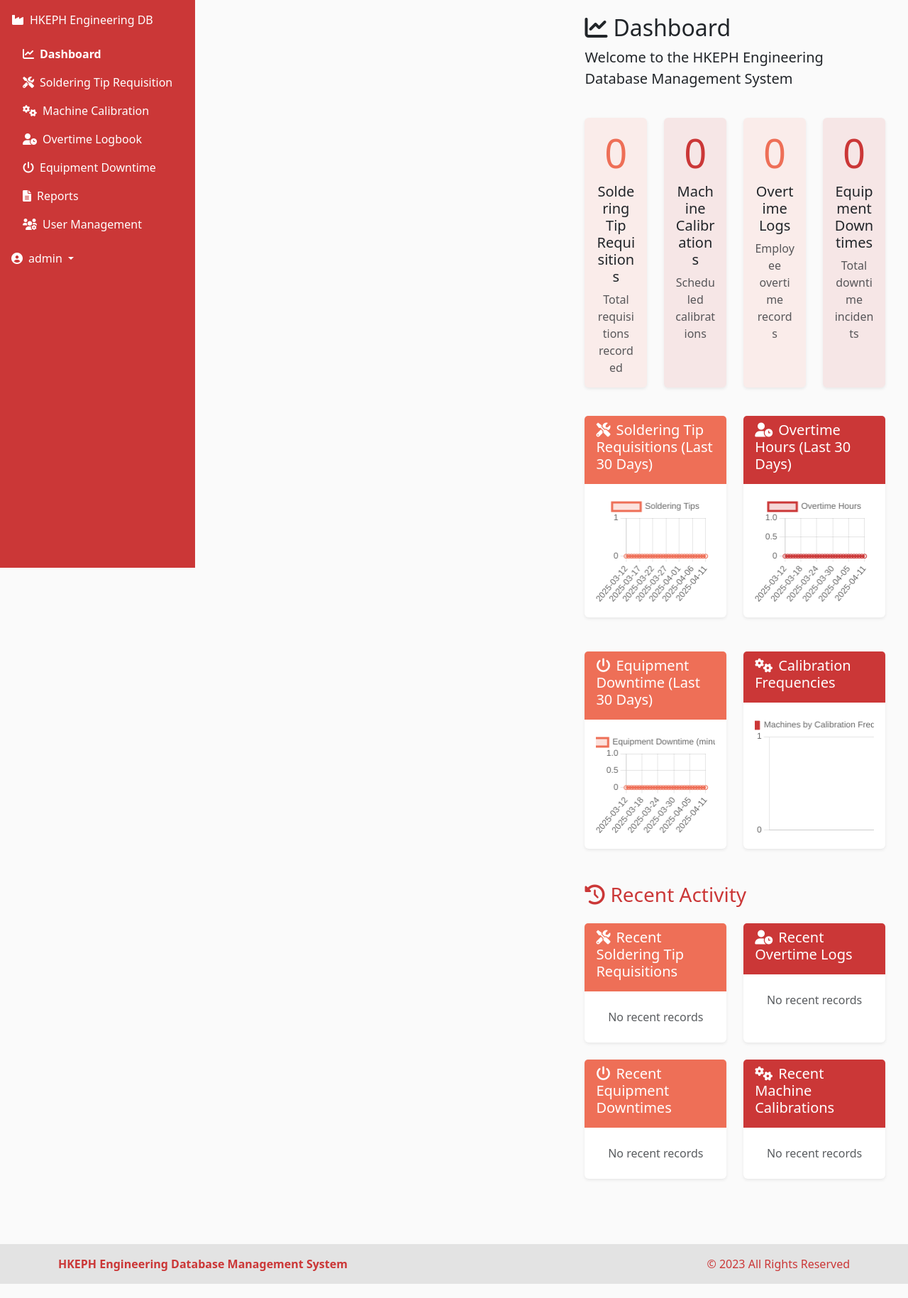
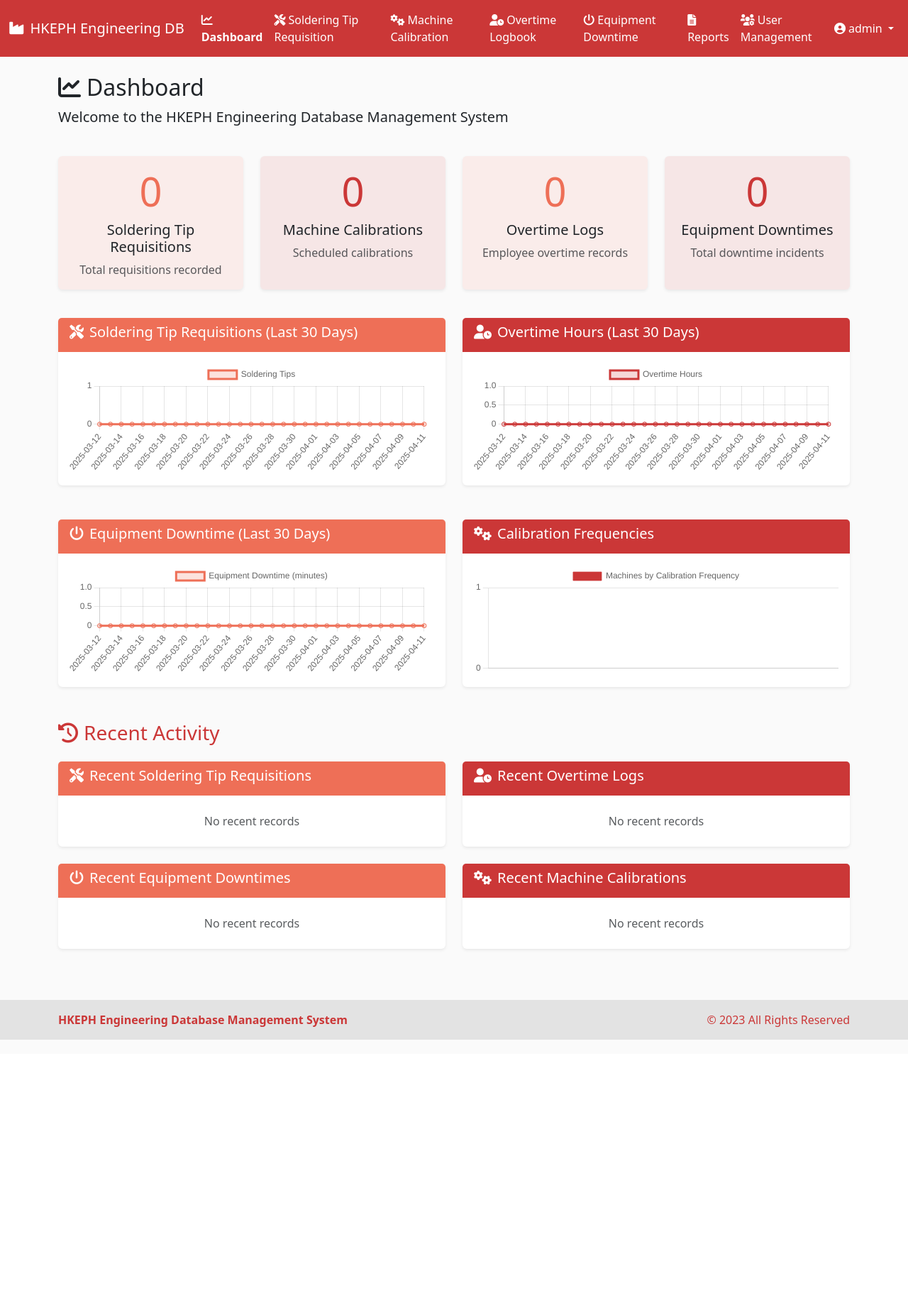
Before and after one commit to Lenardogs/UserManagementDashboard, a Flask app: page / in a window 1280 px wide. Shown: the whole page at 71% size. After the commit the page ends 1465 px from the top, so only its background shows below. Run offline with Flask 3, Linux system fonts and the light colour scheme; a user stored in the database is signed in; data that the repository does not hold is empty; some libraries are stand-ins or nearby versions.

Commit message:
Restored to '5a1cd6485e0b7a86b7dea517ac25a1f635c0040d'
Replit-Restored-To: 5a1cd6485e0b7a86b7dea517ac25a1f635c0040d

```diff
--- a/templates/base.html
+++ b/templates/base.html
@@ -19,66 +19,70 @@
     </style>
 </head>
 <body>
-    <!-- Side Navigation -->
-    <div class="d-flex">
-        {% if current_user.is_authenticated %}
-        <nav class="sidebar" style="background-color: var(--accent-secondary); min-width: 250px; min-height: 100vh; position: fixed;">
-            <div class="py-3 px-3">
+    <!-- Navbar -->
+    <nav class="navbar navbar-expand-lg" style="background-color: var(--accent-secondary); color: white;">
+        <div class="container-fluid">
             <a class="navbar-brand text-white" href="{{ url_for('dashboard') }}">
                 <i class="fas fa-industry me-2"></i>HKEPH Engineering DB
             </a>
-            </div>
-            <ul class="nav flex-column px-3">
+            <button class="navbar-toggler" type="button" data-bs-toggle="collapse" data-bs-target="#navbarNav" aria-controls="navbarNav" aria-expanded="false" aria-label="Toggle navigation">
+                <span class="navbar-toggler-icon"></span>
+            </button>
+            <div class="collapse navbar-collapse" id="navbarNav">
+                {% if current_user.is_authenticated %}
+                <ul class="navbar-nav">
                     <li class="nav-item">
                         <a class="nav-link text-white {% if request.path == url_for('dashboard') %}active fw-bold{% endif %}" href="{{ url_for('dashboard') }}">
-                        <i class="fas fa-chart-line me-2"></i>Dashboard
+                            <i class="fas fa-chart-line me-1"></i>Dashboard
                         </a>
                     </li>
                     <li class="nav-item">
                         <a class="nav-link text-white {% if request.path == url_for('soldering_tips') %}active fw-bold{% endif %}" href="{{ url_for('soldering_tips') }}">
-                        <i class="fas fa-tools me-2"></i>Soldering Tip Requisition
+                            <i class="fas fa-tools me-1"></i>Soldering Tip Requisition
                         </a>
                     </li>
                     <li class="nav-item">
                         <a class="nav-link text-white {% if request.path == url_for('machine_calibrations') %}active fw-bold{% endif %}" href="{{ url_for('machine_calibrations') }}">
-                        <i class="fas fa-cogs me-2"></i>Machine Calibration
+                            <i class="fas fa-cogs me-1"></i>Machine Calibration
                         </a>
                     </li>
                     <li class="nav-item">
                         <a class="nav-link text-white {% if request.path == url_for('overtime_logbook') %}active fw-bold{% endif %}" href="{{ url_for('overtime_logbook') }}">
-                        <i class="fas fa-user-clock me-2"></i>Overtime Logbook
+                            <i class="fas fa-user-clock me-1"></i>Overtime Logbook
                         </a>
                     </li>
                     <li class="nav-item">
                         <a class="nav-link text-white {% if request.path == url_for('equipment_downtime') %}active fw-bold{% endif %}" href="{{ url_for('equipment_downtime') }}">
-                        <i class="fas fa-power-off me-2"></i>Equipment Downtime
+                            <i class="fas fa-power-off me-1"></i>Equipment Downtime
                         </a>
                     </li>
                     <li class="nav-item">
                         <a class="nav-link text-white {% if request.path == url_for('reports') %}active fw-bold{% endif %}" href="{{ url_for('reports') }}">
-                        <i class="fas fa-file-alt me-2"></i>Reports
+                            <i class="fas fa-file-alt me-1"></i>Reports
                         </a>
                     </li>
                     {% if current_user.is_admin %}
                     <li class="nav-item">
                         <a class="nav-link text-white {% if request.path == url_for('user_management') %}active fw-bold{% endif %}" href="{{ url_for('user_management') }}">
-                        <i class="fas fa-users-cog me-2"></i>User Management
+                            <i class="fas fa-users-cog me-1"></i>User Management
                         </a>
                     </li>
                     {% endif %}
                 </ul>
-            <div class="mt-auto px-3 py-3">
-                <div class="dropdown">
+                <ul class="navbar-nav ms-auto">
+                    <li class="nav-item dropdown">
                         <a class="nav-link dropdown-toggle text-white" href="#" id="navbarDropdown" role="button" data-bs-toggle="dropdown" aria-expanded="false">
-                        <i class="fas fa-user-circle me-2"></i>{{ current_user.username }}
+                            <i class="fas fa-user-circle me-1"></i>{{ current_user.username }}
                         </a>
-                    <ul class="dropdown-menu" aria-labelledby="navbarDropdown">
-                        <li><a class="dropdown-item" href="{{ url_for('logout') }}"><i class="fas fa-sign-out-alt me-2"></i>Logout</a></li>
+                        <ul class="dropdown-menu dropdown-menu-end" aria-labelledby="navbarDropdown">
+                            <li><a class="dropdown-item" href="{{ url_for('logout') }}"><i class="fas fa-sign-out-alt me-1"></i>Logout</a></li>
                         </ul>
+                    </li>
+                </ul>
+                {% endif %}
             </div>
         </div>
     </nav>
-        {% endif %}
 
     <!-- Flash Messages -->
     <div class="container mt-3">
@@ -95,12 +99,9 @@
     </div>
 
     <!-- Main Content -->
-        <main class="flex-grow-1" style="margin-left: 250px; padding: 20px;">
-            <div class="container-fluid">
+    <main class="container mt-4 mb-5">
         {% block content %}{% endblock %}
-            </div>
     </main>
-    </div>
 
     <!-- Footer -->
     <footer class="py-3 mt-5" style="background-color: var(--light-secondary); color: var(--accent-secondary);">
```
Lines whose indentation alone changed are shown as unchanged.
